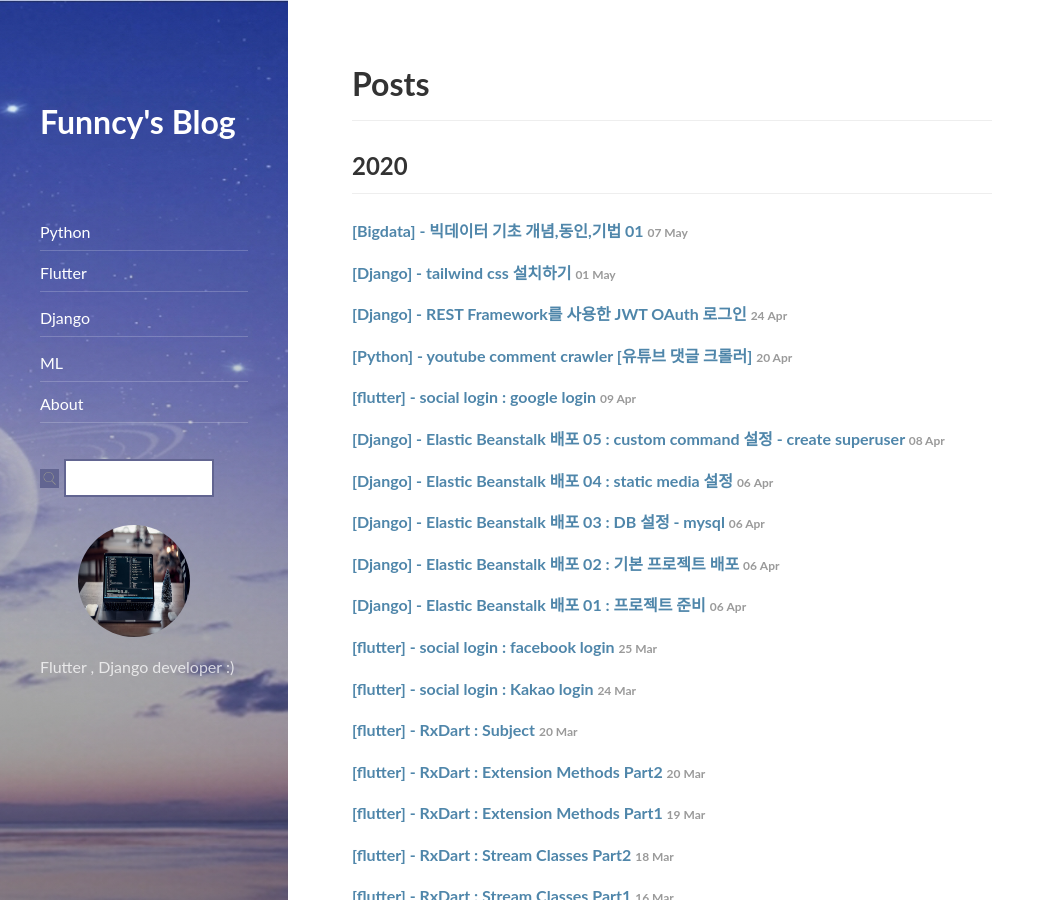
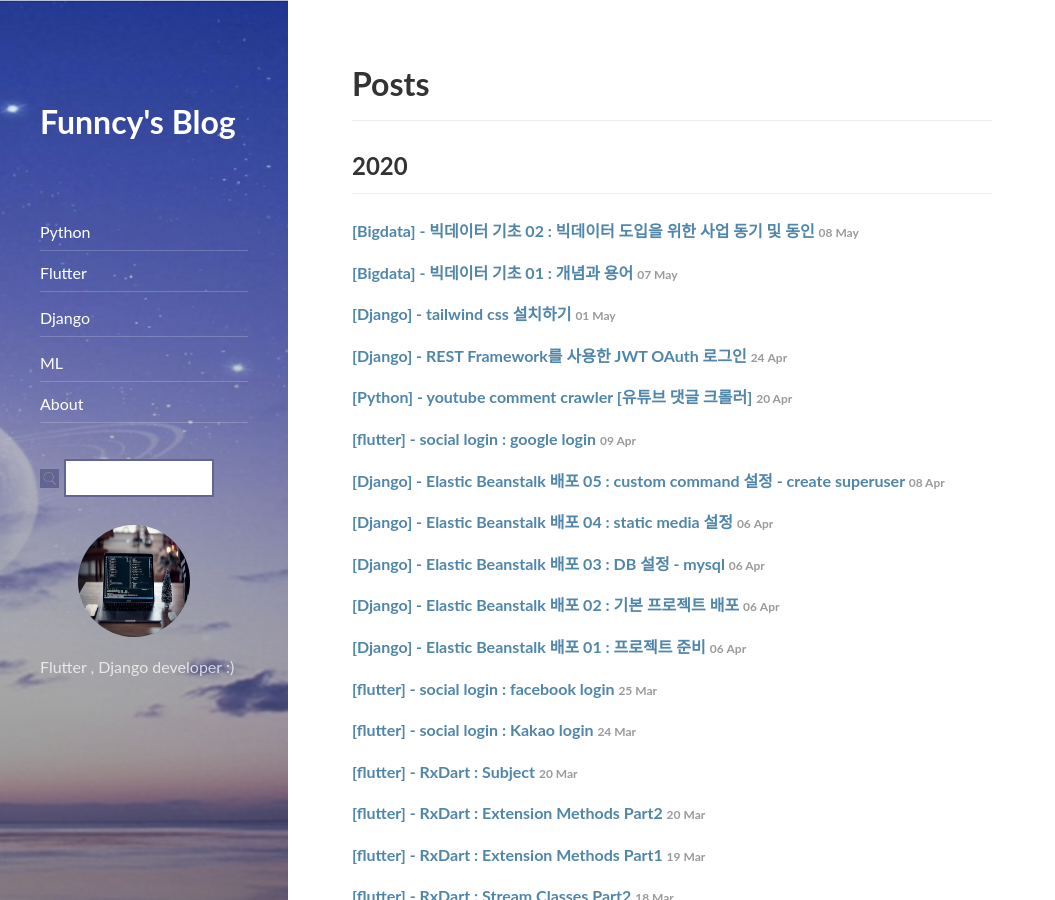
Before and after one commit to Funncy/Funncy.github.io, a Jekyll site: the page built from posts.md, in a window 1280 px wide and 900 px high. Shown: the whole window, without its empty margins (0-1055 px from the left). Built offline with Jekyll 4.4.1, drawn with Linux system fonts in a browser that asks for light colours; nearby versions of some CDN libraries; some of the changed lines change nothing that is shown.

Commit message:
bigdata2

```diff
--- a/_posts/bigdata_study/2020-05-07-bigdata-01.md
+++ b/_posts/bigdata_study/2020-05-07-bigdata-01.md
@@ -1,6 +1,6 @@
 ---
 layout: post
-title: "[Bigdata] -  빅데이터 기초 개념,동인,기법 01 "
+title: "[Bigdata] -  빅데이터 기초 01 : 개념과 용어 "
 subtitle:   "Bigdata - 빅데이터 기초"
 categories: ml
 tags: ml bigdata
--- /dev/null
+++ b/_posts/bigdata_study/2020-05-08-bigdata-02.md
@@ -0,0 +1,73 @@
+---
+layout: post
+title: "[Bigdata] -  빅데이터 기초 02 : 빅데이터 도입을 위한 사업 동기 및 동인 "
+subtitle:   "Bigdata - 빅데이터 기초"
+categories: ml
+tags: ml bigdata
+comments: true
+---
+
+### 빅데이터 도입을 위한 사업 동기 및 동인
+
+외사결정에서부터 실행과 측정 및 결과 평가로 이어지는 사이클은 기업이 운영 절차를 지속적으로 최적화할 수 있게 해준다. 실제로 기계적 관리관은 좀 더 유기적이고 데이터를 지식과 인사이트로 변환할 수 있는 능력에 기반해서 비즈니스를 이끌어나갈 수 있는 대안으로 대체되고 있다.
+
+기업은 수익성에 영향을 끼치는 요인을 직접적으로 감지할 수 있는 데이터를 외부로부터 수집할 필요가 있다. 이렇듯이 외부 데이터를 활용하게 되면 결국 `빅데이터` 데이터 세트가 발생하게 된다.
+
+---
+
+### 시장 역학
+
+기업이 기업 스스로와 시자을 바라보는 관점에서 근본적인 변화가 생겼다.
+새로운 제품과 서비스를 제공하고 더 큰 가치를 고객에게 제안하는 방법으로 극복했다. 세계의 기업들은 복잡한 제품과 서비스 네트워크로 얽혀 있다는 사실을 깨달으면서 스스로의 정체성과 독립성에 대한 그들의 관점을 바꿔가고 있다.
+
+이러한 이유로, 기업들은 `비즈니스 인텔리전스(BI)` 활동을 기업 정보 시스템으로 추출된 내부 정보를 소급 반영하는 수준 이상으로 확장할 필요가 있다.
+
+외부 데이터 소스에 대해 좀 더 개방적으로 변해야한다. 외부 데이터는 내부 데이터에 `컨텍스트`라는 추가 정보를 가져온다.
+`하인드사이트(hindsight)` 에서 `인사이트(insight)` 로 분석적 가치 사슬을 발전시킬 수 있다.
+
+![이미지](https://Funncy.github.io/assets/img/bigdata/02/2020-05-11-DIKW_01.png "DIKW 01")
+
+---
+
+### 비즈니스 아키텍처
+
+비즈니스 아키텍처는 조직이 기술 자원이든 인적 자본이든 상관없이 전략적 비전과 기본 실행을 일치시키는 데 도움이 된다. 따라서 비즈니스 아키텍처는 `비즈니스 미션`, `비전`, `전략` 및 `목표`와 같은 추상적 개념과 `비즈니스 서비스`, `조직 구조`, `주요 성과 지표` 및 `응용 프로그램 서비스`와 같은 보다 구체적인 요소를 연결한다.
+
+빅데이터는 데이터를 정보로 변환시키고 정보로부터 지식을 생성하여 의미를 제공하기 위해서 외부 관점에서의 통합을 통한 추가적인 컨텍스트를 제공하여 가치를 향상시킨다.
+
+예를 들어,
+###### 1. 데이터 -> 정보
+운영층에서 매트릭은 비즈니스에서 `무슨 일`이 벌어지고 있는지를 간단하게 보고하는 형태로 생선된다. 본질적으로, 우리는 비즈니스 개념과 컨텍스트를 통해서 데이터를 변환하여 정보를 생성한다.
+
+###### 2. 정보 -> 지식
+관리층에서 정보는 기업 실적에 대한 질문을 통해서 `어떻게` 비즈니스가 이루어지고 있는지에 대한 질문에 대답할 수 있다.
+즉, 정보에 의미를 부여해야 한다.
+
+###### 3. 지식=>지혜
+이 정보는 비즈니스가 `왜` 그 수준의 실적을 내고 있는지에 대한 질문에 대한 대답이 될 수 있다. 이 지식으로 무장하면 전략층은 실적을 수정하거나 향상시키기 위해 어떤 잔략을 변경하거나 채택해야 하는지에 대한 질문을 대답하는 데 도움이 되는 인사이트를 더욱 많이 제공할 수 있다.
+
+###### 4. 판단(제약)
+전략층은 전술층에 제약으로 전달되는 기업 전략, 정책, 목표 및 목적에 따라서 의사결정을 내림으로써 대응을 유도한다.
+
+###### 5. 조치(조정)
+전술층은 기업의 방향에 부합하는 우선 순위와 행동을 생성하기 위해서 이러한 지식을 활용한다. 이러한 조치는 운영층에서 비즈니스 실행을 조정한다.
+
+##### 6. 경험(결과)
+비즈니스 서비스를 제공하고 소비할 때 내부 이해 관계자 및 외부 고객이 느낄 수 있는 측정 가능한 변화를 만들어야 하고, 변화나 결과는 후에 KPI로 집결될 변경된 성과 지표의 형태로 데이터에 나타나야 한다.
+
+##### 시간이 지남에 따라 전략 및 관리층에서 판단과 조치를 루프에 주입함으로써 비즈니스 서비스 제공을 개선할 수 있다.
+
+![이미지](https://Funncy.github.io/assets/img/bigdata/02/2020-05-11-DIKW_02.png "DIKW 02")
+
+---
+
+### 비즈니스 프로세스 관리
+
+비즈니스 프로세스는 조직에서 어떻게 일이 수행되는지에 대한 설명이다. 모든 작업과 관련한 활동과 그 관계를 해당 조직의 책임자와 필요한 자원들과 함께 연관해서 나타낸다.
+예를 들어 활동 A가 활동 B보다 먼저 실행된다고하자. 그 관계가 두 활동 간에 조건부적으로 발생하는지, 또 다른 활동으로 인한 조건 혹은 결과로 인해서 발생한 것인지, 비즈니스 프로세스 외부에서 발생한 이벤트로 인한 것인지 등도 나타낼 수 있다.
+
+비즈니스 애플리케이션 프로그램은 사람과 다른 기술 중심의 자원을 중재하고, 회사 정책과 일관되게 실행하며 직원들에게 공정한 업무 분배를 보장해야 한다.
+
+빅데이터 분석 결과와 목표 중심 행동을 함께 조합해서 사용하면 프로세스 실행이 시장에 맞춰 적응하고 환경 조건에 대응할 수 있다.
+
+간단한 예로 고객에게 연락을 하는 프로세스에는 음성, 이메일, 문자 및 우편을 통한 방법들이 있다. 처음에는 어떤 연락 방법을 선택할지 가중치가 부여되지 않고, 무작위로 선택된다. 그러나 이후에 고객의 반응을 통계적으로 분석해서 각 연락 방법의 효율성을 측정하는 비공개 분석이 수행되고 있다. 이 분석의 결과는 연락 방법을 선택하는 데 사용이 되며, 명확한 선호가 결정되면 가장 좋은 반응을 얻은 연락 방법을 선호하도록 가중치가 변경된다. 보다 상세한 분석은 연락 방법을 하나의 변수로 사용해 개별 고객을 그룹화하는 `고객 클러스터링`을 할 수 있다. 이 경우 고객은 `일대일 타켓 마케팅`으로 나아가는 더욱 정교한 방법으로 연락을 받을 수 있다.
```
Also changed, not shown: assets/img/bigdata/02/2020-05-11-DIKW_01.png (added), assets/img/bigdata/02/2020-05-11-DIKW_02.png (added).
